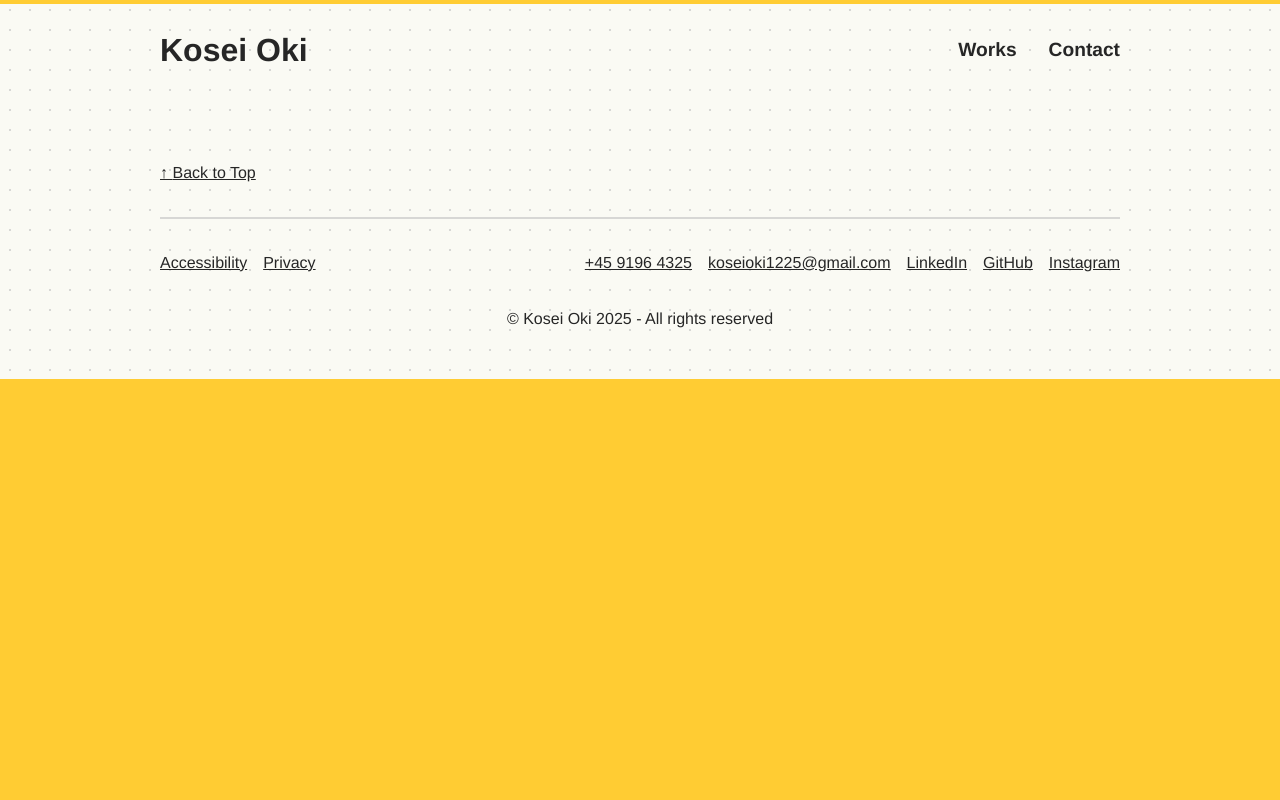
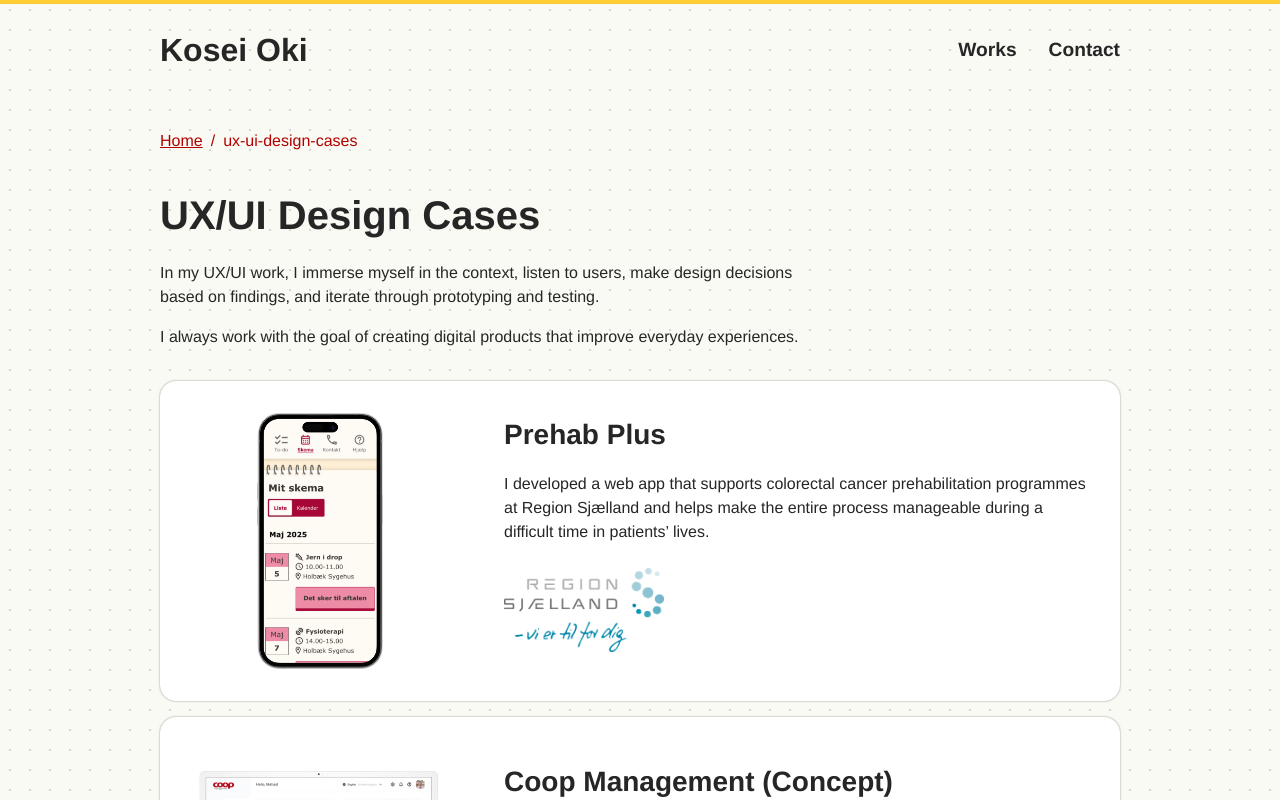
Before and after one commit to Koseioki/koseioki, a React (Vite) app: page /ux-ui-design-cases in a window 1280 px wide. Shown: the top 800 px of the page. Built offline with nearby package versions, Linux system fonts and the light colour scheme.

Commit message:
UX to UX/UI

```diff
--- a/src/App.jsx
+++ b/src/App.jsx
@@ -7,7 +7,7 @@
 import ComponentDetail from './ComponentDetail'
 import ConcertBandScores from './ConcertBandScores'
 import ScoreDetail from './ScoreDetail'
-import UXDesignCases from './UXDesignCases'
+import UXUIDesignCases from './UXUIDesignCases'
 import CaseDetail from './CaseDetail'
 import Header from './components/Header'
 import Footer from './components/Footer'
@@ -26,8 +26,8 @@
         <Route path="/privacy" element={<Privacy />} />
         <Route path="/accessible-web-components" element={<AccessibleWebComponents />} />
         <Route path="/accessible-web-components/:slug" element={<ComponentDetail />} />
-        <Route path="/ux-design-cases" element={<UXDesignCases />} />
-        <Route path="/ux-design-cases/:slug" element={<CaseDetail />} />
+        <Route path="/ux-ui-design-cases" element={<UXUIDesignCases />} />
+        <Route path="/ux-ui-design-cases/:slug" element={<CaseDetail />} />
         <Route path="/concert-band-scores" element={<ConcertBandScores />} />
         <Route path="/concert-band-scores/:slug" element={<ScoreDetail />} />
       </Routes>
--- a/src/CaseDetail.jsx
+++ b/src/CaseDetail.jsx
@@ -1,5 +1,5 @@
 import { useEffect, useRef, useState } from 'react';
-import { uxCases } from './data/uxCases.js';
+import { uxuiCases } from './data/uxuiCases.js';
 import { useParams } from 'react-router-dom';
 import BreadCrumbs from './components/BreadCrumbs.jsx';
 import './DetailPages.css';
@@ -15,7 +15,7 @@
 
 function CaseDetail() {
   const { slug } = useParams();
-  const uxCase = uxCases.find(p => p.slug === slug);
+  const uxuiCase = uxuiCases.find(p => p.slug === slug);
 
   const headingRef = useRef(null);
   const [openSections, setOpenSections] = useState([]);
@@ -26,7 +26,7 @@
     CaseCoopManagement
 
   };
-  const CustomComponent = componentMap[uxCase.customSection];
+  const CustomComponent = componentMap[uxuiCase.customSection];
 
   useEffect(() => {
     if (headingRef.current) {
@@ -45,12 +45,12 @@
   return (
     <>
       <Helmet>
-        <title>{uxCase.title} - Kosei Oki</title>
+        <title>{uxuiCase.title} - Kosei Oki</title>
       </Helmet>
       <BreadCrumbs />
 
       <main id="main-content">
-        <h1 ref={headingRef} tabIndex="-1" className="headings">{uxCase.title}</h1>
+        <h1 ref={headingRef} tabIndex="-1" className="headings">{uxuiCase.title}</h1>
 
         {/* <WarningSection>
           <li>Images without text alternatives</li>
@@ -59,18 +59,18 @@
         <div className="detail-header">
           <div>
             <h2>Project Summary</h2>
-            {uxCase.summary.map((block, i) => (
+            {uxuiCase.summary.map((block, i) => (
               <SectionRenderer key={`summary-${i}`} section={block} />
             ))}
             <img
-              src={uxCase.clientLogo}
+              src={uxuiCase.clientLogo}
               className="client-logo"
-              alt={`Client: ${uxCase.client}`}
+              alt={`Client: ${uxuiCase.client}`}
             />
 
           </div>
           <div>
-            <img src={uxCase.image} className="detail-thumbnail" alt="" aria-hidden="true" />
+            <img src={uxuiCase.image} className="detail-thumbnail" alt="" aria-hidden="true" />
           </div>
         </div>
         <hr aria-hidden="true" />
--- a/src/UXDesignCases.jsx
+++ b/src/UXUIDesignCases.jsx
@@ -1,13 +1,13 @@
 import { useEffect, useRef } from 'react';
 import { Helmet } from 'react-helmet-async';
 import BreadCrumbs from './components/BreadCrumbs';
-import { uxCases } from './data/uxCases'
+import { uxuiCases } from './data/uxuiCases'
 import CaseCard from './components/CaseCard';
-import './UXDesignCases.css';
+import './UXUIDesignCases.css';
 
 
 
-function UXDesignCases() {
+function UXUIDesignCases() {
 
     const headingRef = useRef(null);
 
@@ -20,22 +20,22 @@
     return (
         <>
             <Helmet>
-                <title>UX Design Cases - Kosei Oki</title>
+                <title>UX/UI Design Cases - Kosei Oki</title>
             </Helmet>
             <BreadCrumbs />
 
 
             <main id="main-content">
-                <h1 ref={headingRef} tabIndex="-1" className="headings">UX Design Cases</h1>
+                <h1 ref={headingRef} tabIndex="-1" className="headings">UX/UI Design Cases</h1>
                 <p className="paragraph">
-                    In my UX work, I immerse myself in the context, listen to users, make design decisions based on findings, and iterate through prototyping and testing.
+                    In my UX/UI work, I immerse myself in the context, listen to users, make design decisions based on findings, and iterate through prototyping and testing.
                 </p>
                 <p className="paragraph">
                     I always work with the goal of creating digital products that improve everyday experiences.
                 </p>
 
                 <ul className="case-list">
-                    {uxCases.map((caseItem) => (
+                    {uxuiCases.map((caseItem) => (
                         <CaseCard
                             key={caseItem.slug}
                             caseItem={caseItem}
@@ -47,4 +47,4 @@
         </>
     );
 }
-export default UXDesignCases;
+export default UXUIDesignCases;
--- a/src/components/CaseCard.jsx
+++ b/src/components/CaseCard.jsx
@@ -3,7 +3,7 @@
 import './CaseCard.css';
 
 function CaseCard({ caseItem }) {
-    const path = `/ux-design-cases/${caseItem.slug}`;
+    const path = `/ux-ui-design-cases/${caseItem.slug}`;
     const navigate = useNavigate();
     const handleClick = () => {
         if (path) {
@@ -23,7 +23,7 @@
 
                 <div className="card-text">
                     <h2>
-                        <NavLink to={`/ux-design-cases/${caseItem.slug}`} className="headings">
+                        <NavLink to={`/ux-ui-design-cases/${caseItem.slug}`} className="headings">
                             {caseItem.title}
                         </NavLink>
                     </h2>
--- a/src/components/Works.jsx
+++ b/src/components/Works.jsx
@@ -15,10 +15,10 @@
         {/* <h3 className="headings">Digital Products</h3> */}
         <ul className="work-card-list">
           <WorkCard
-            link="/ux-design-cases"
-            title="UX Design Cases"
+            link="/ux-ui-design-cases"
+            title="UX/UI Design Cases"
             image={UXCases}
-            description="I have worked on UX cases, focusing on contextual understanding and inclusive design."
+            description="I have worked on UX/UI cases, focusing on contextual understanding and inclusive design."
           />
           <WorkCard
             link="/accessible-web-components"
--- a/src/data/uxCases.js
+++ b/src/data/uxuiCases.js
@@ -4,7 +4,7 @@
 import Coop from "../assets/coop-management/coop.webp";
 
 
-export const uxCases = [
+export const uxuiCases = [
 
     {
         slug: "prehab-plus",
```
Also changed, not shown: src/UXUIDesignCases.css (renamed from src/UXDesignCases.css).
